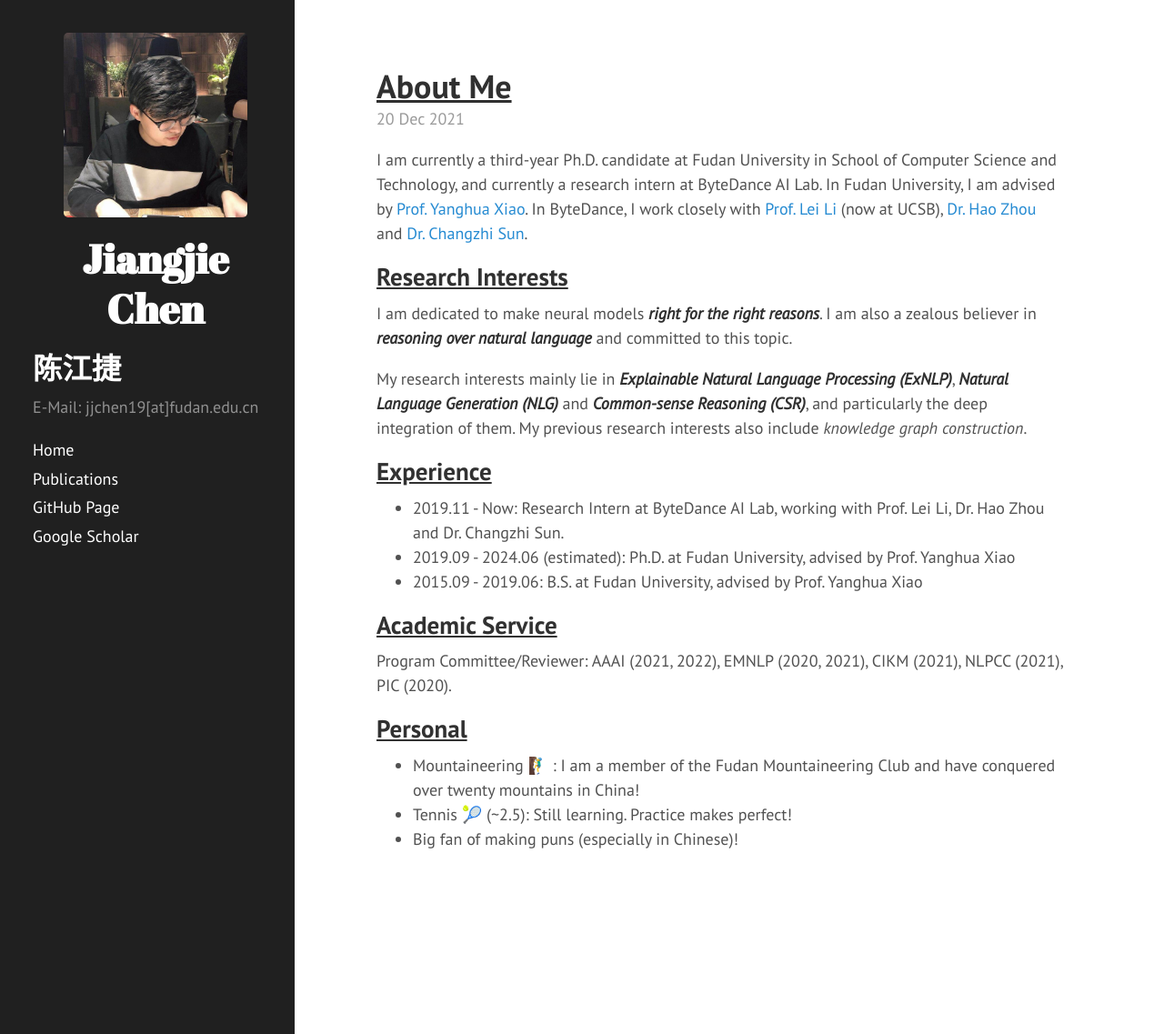
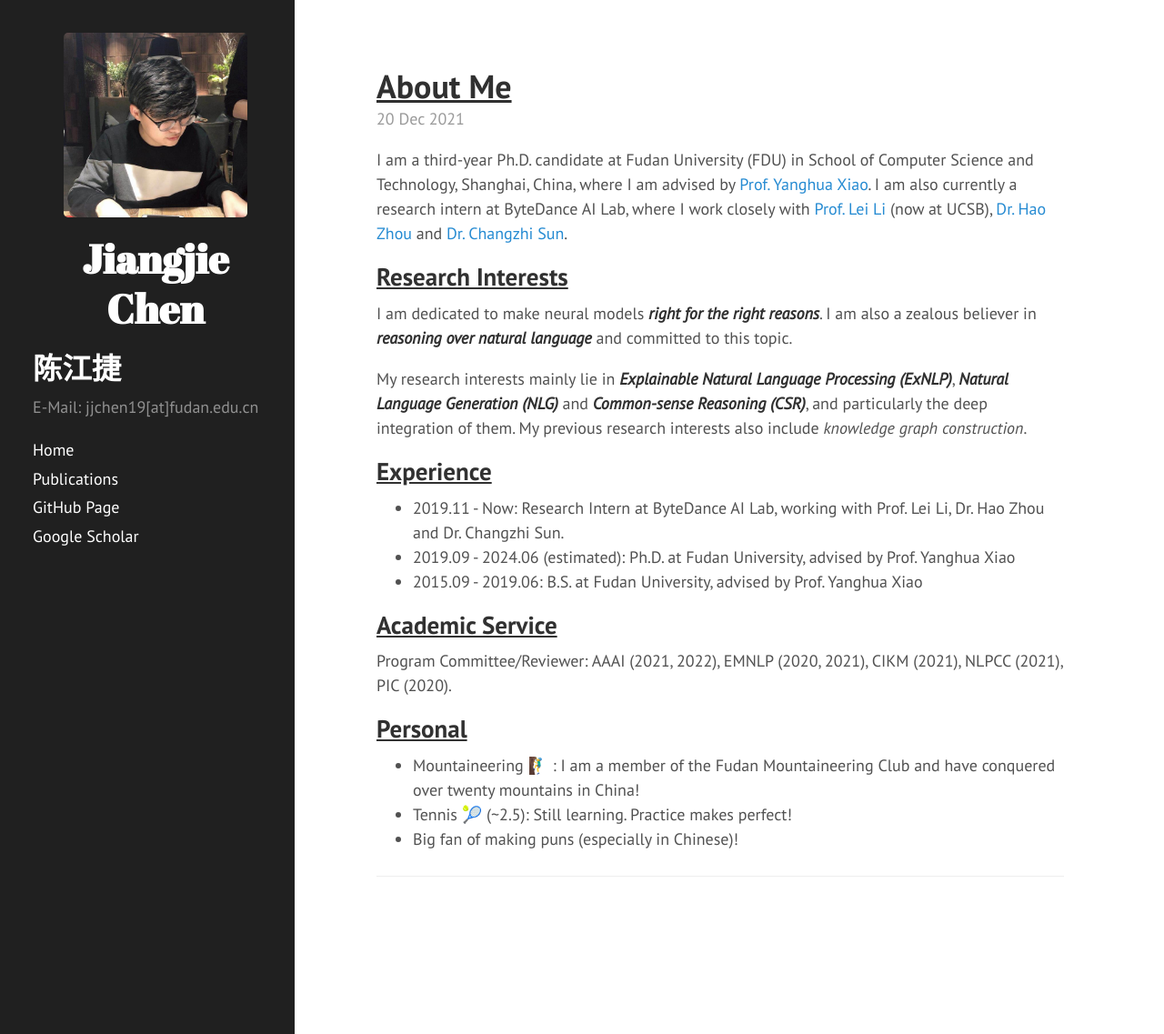
Before and after one commit to jiangjiechen/jiangjiechen.github.io, a Jekyll site: the page built from index.html, in a window 1280 px wide and 1137 px high. Shown: the whole window at 91% size. Built offline with Jekyll 4.4.1, drawn with Linux system fonts in a browser that asks for light colours; a script that is not in the unit is left out; the list of posts is cut into pages by our own code.

Commit message:
add visitor widget

```diff
--- a/_includes/sidebar.html
+++ b/_includes/sidebar.html
@@ -16,7 +16,7 @@
         </div>
 
         <nav class="sidebar-nav">
-            <a class="sidebar-nav-item{% if page.url == site.baseurl %} active{% endif %}" href="{{ site.baseurl }}/index/">Home</a>
+            <a class="sidebar-nav-item{% if page.url == site.baseurl %} active{% endif %}" href="{{ site.baseurl }}/">Home</a>
 
 
             <!-- use the below command to add new pages to the sidebar. Example:
--- a/_posts/2021-12-20-About Me.md
+++ b/_posts/2021-12-20-About Me.md
@@ -3,7 +3,7 @@
 title: About Me
 ---
 
-I am currently a third-year Ph.D. candidate at Fudan University in School of Computer Science and Technology, and currently a research intern at ByteDance AI Lab. In Fudan University, I am advised by [Prof. Yanghua Xiao](http://kw.fudan.edu.cn). In ByteDance, I work closely with [Prof. Lei Li](https://lileicc.github.io) (now at UCSB), [Dr. Hao Zhou](https://zhouh.github.io) and [Dr. Changzhi Sun](https://www.czsun.site).
+I am a third-year Ph.D. candidate at Fudan University (FDU) in School of Computer Science and Technology, Shanghai, China, where I am advised by [Prof. Yanghua Xiao](http://kw.fudan.edu.cn). I am also currently a research intern at ByteDance AI Lab, where I work closely with [Prof. Lei Li](https://lileicc.github.io) (now at UCSB), [Dr. Hao Zhou](https://zhouh.github.io) and [Dr. Changzhi Sun](https://www.czsun.site).
 
 ## Research Interests
 
@@ -27,3 +27,6 @@
 - Mountaineering 🧗‍♂️ : I am a member of the Fudan Mountaineering Club and have conquered over twenty mountains in China!
 - Tennis 🎾 (~2.5): Still learning. Practice makes perfect!
 - Big fan of making puns (especially in Chinese)!
+
+
+---
--- a/index.html
+++ b/index.html
@@ -19,6 +19,8 @@
   {% endfor %}
 </div>
 
+<script type="text/javascript" id="clstr_globe" src="//clustrmaps.com/globe.js?d=HhNTni4BEy0eLUflZw1gVgClCTK1aVjHs9Do86bLkvg"></script>
+
 <!--<div class="pagination">-->
 <!--  {% if paginator.next_page %}-->
 <!--    <a class="pagination-item older" href="{{ site.baseurl }}page{{paginator.next_page}}">Older</a>-->
```
